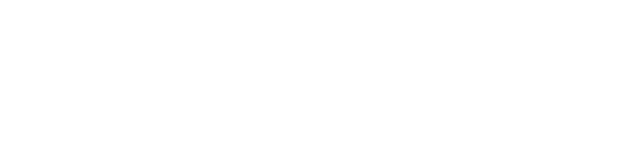
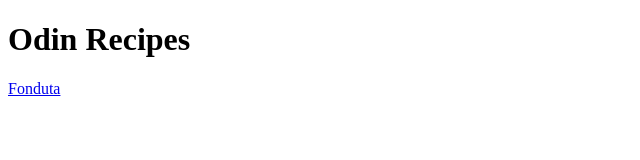
Before and after one commit to Gatzo03/odin-recipes, a plain HTML site: page index.html in a window 1280 px wide. Shown: the whole page, without its empty margins (0-640 px from the left). Drawn offline with Linux system fonts and the light colour scheme.

```diff
--- a/index.html
+++ b/index.html
@@ -1,11 +1,12 @@
 <!DOCTYPE html>
 <html lang="en">
-<head>
+    <head>
     <meta charset="UTF-8">
 
     <title> Ricettario </title>
-</head>
-<body>
-
-</body>
+    </head>
+    <body>
+    <h1>Odin Recipes</h1>
+    <a href="recipes/Fonduta.html">Fonduta</a>
+    </body>
 </html>
```
Also changed, not shown: recipes/Fonduta.html (+1 -0 lines), images/imm_fonduta.avif (added), 1 other file.
